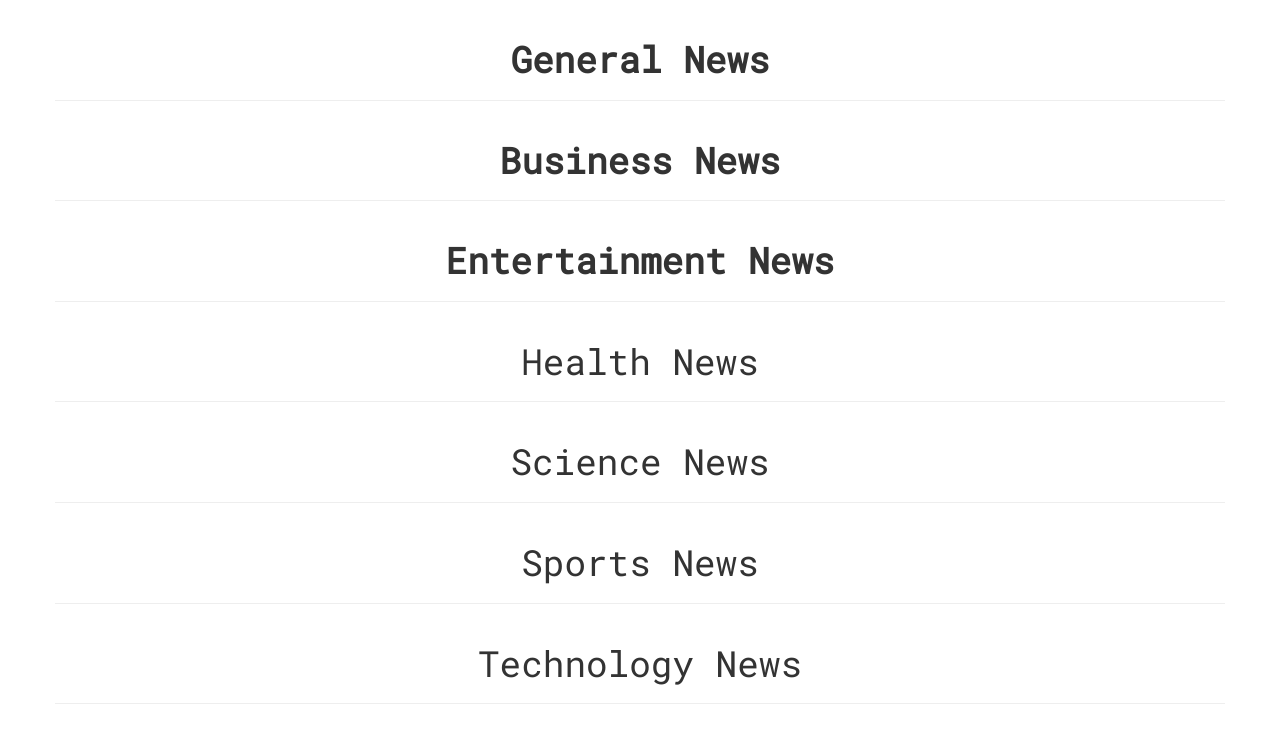
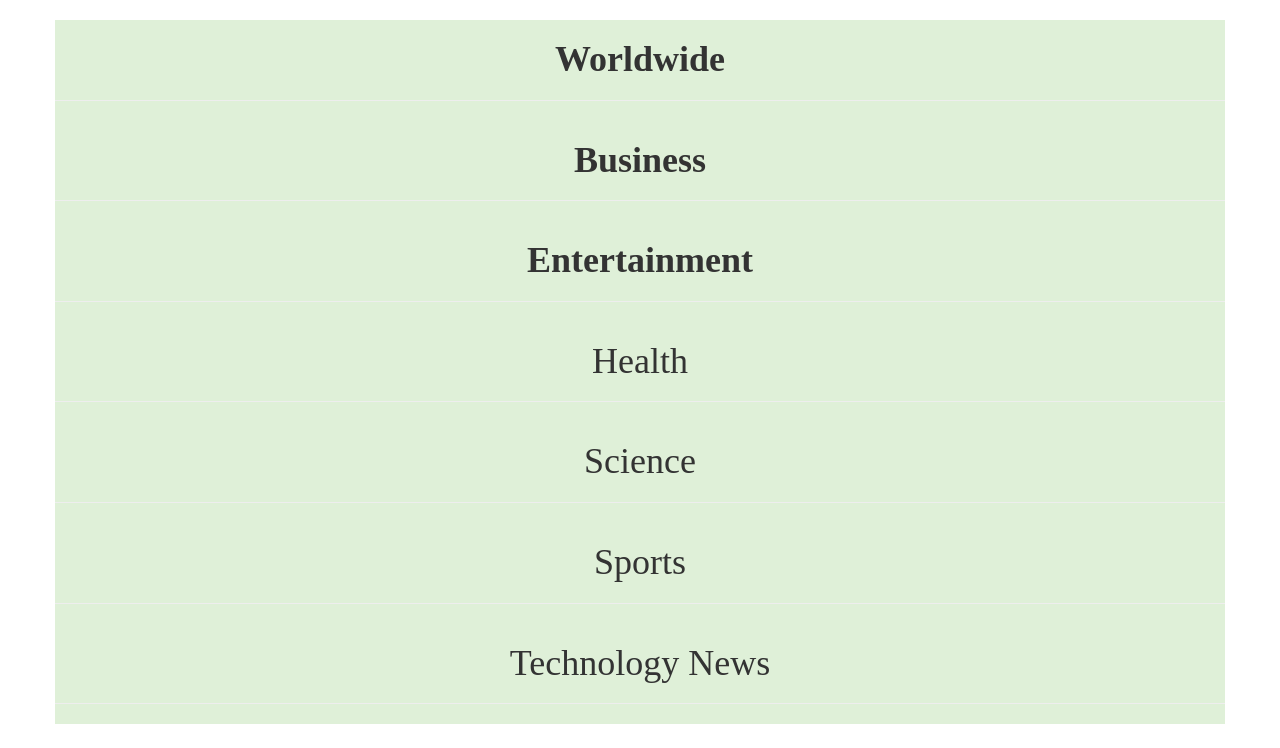
Before and after one commit to k-wayne/NewsHighlights, a Flask app: template app/templates/index.html in a window 1280 px wide. Shown: the part 52-800 px from the top of the page. Run offline with Flask 2, Linux system fonts and the light colour scheme; the template is opened without the code that fills it, so the values that code supplies are empty; some libraries are stand-ins or nearby versions.

Commit message:
added google fonts

```diff
--- a/app/templates/index.html
+++ b/app/templates/index.html
@@ -5,44 +5,44 @@
 {% block styles%}
     {{ super() }}
     <link rel="stylesheet" href="{{url_for('static',filename='css/index.css')}}">
-    <link href="https://fonts.googleapis.com/css?family=Roboto+Mono&display=swap" rel="stylesheet">
+    <link href=<link href="https://fonts.googleapis.com/css?family=Libre+Baskerville&display=swap" rel="stylesheet">
 {% endblock %}
 
 <!-- Content block -->
 {% block content%}
-<div class="container" style="font-family: 'Roboto Mono', monospace;">
+<div class="container bg-success" style="font-family: 'Libre Baskerville', serif;">
     <div class="row">
-        <h1 style="text-align:center" id="general"> <strong>General News</strong> </h1>
+        <h1 style="text-align:center" id="general"> <strong>Worldwide</strong> </h1>
         <hr>
             {{macro.displaySourceList(general)}}
     </div>
 
     <div class="row">
-        <h1 style="text-align:center" id="business"><strong>Business News</strong> </h1>
+        <h1 style="text-align:center" id="business"><strong>Business</strong> </h1>
         <hr>
             {{macro.displaySourceList(business)}}
     </div>
 
     <div class="row">
-        <h1 style="text-align:center" id="entertainment"><strong>Entertainment News<strong></h1>
+        <h1 style="text-align:center" id="entertainment"><strong>Entertainment<strong></h1>
         <hr>
             {{macro.displaySourceList(entertainment)}}
     </div>
 
     <div class="row">
-        <h1 style="text-align:center" id="health"> Health News </h1>
+        <h1 style="text-align:center" id="health"> Health</h1>
         <hr>
             {{macro.displaySourceList(health)}}
     </div>
 
     <div class="row">
-        <h1 style="text-align:center" id="science"> Science News </h1>
+        <h1 style="text-align:center" id="science"> Science</h1>
         <hr>
             {{macro.displaySourceList(science)}}
     </div>
 
     <div class="row">
-        <h1 style="text-align:center" id="sports"> Sports News </h1>
+        <h1 style="text-align:center" id="sports"> Sports</h1>
         <hr>
             {{macro.displaySourceList(sports)}}
     </div>
```
